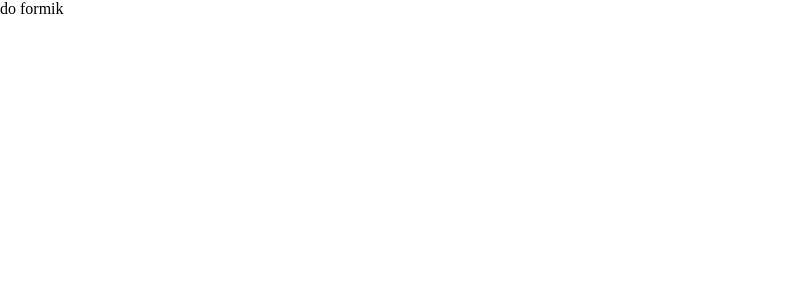
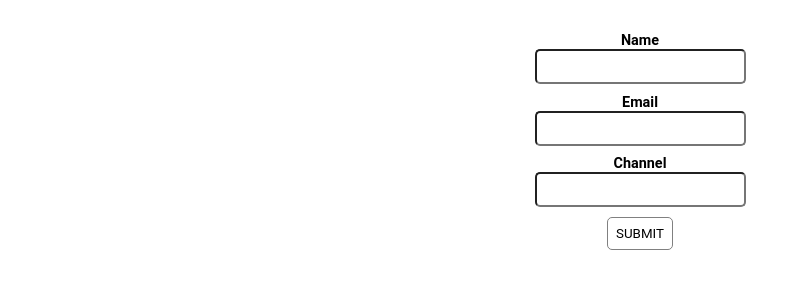
Before and after one commit to Maxinth/formik-ish, a React (Create React App) app: page / in a window 1280 px wide. Shown: the top 300 px of the page, without its empty margins (0-809 px from the left). Built offline with nearby package versions, Linux system fonts and the light colour scheme.

Commit message:
form setup

```diff
--- a/src/App.css
+++ b/src/App.css
@@ -2,4 +2,54 @@
   margin: 0;
   padding: 0;
   box-sizing: border-box;
+  font-family: "Roboto", sans-serif;
 }
+
+form {
+  /* border: 1px solid red; */
+  max-width: 1200px;
+  margin: 0 auto;
+  padding: 2rem;
+  display: flex;
+  justify-content: center;
+  align-items: center;
+  flex-direction: column;
+}
+
+form button {
+  padding: 0.5rem;
+  border: 1px solid grey;
+  text-transform: uppercase;
+  cursor: pointer;
+  background-color: transparent;
+  border-radius: 5px;
+  transition: all 0.2s;
+}
+
+button:hover {
+  background-color: #333;
+  color: #fff;
+}
+
+.field {
+  display: flex;
+  flex-direction: column;
+  justify-content: space-between;
+  align-items: center;
+  max-width: 400px;
+  margin: 0 auto;
+  margin-bottom: 0.6rem;
+  width: 100%;
+}
+
+.field label {
+  font-size: 0.9rem;
+  font-weight: bold;
+  /* align-self: flex-start; */
+  text-transform: capitalize;
+}
+
+.field input {
+  padding: 0.5rem;
+  border-radius: 5px;
+}
--- a/src/App.js
+++ b/src/App.js
@@ -1,7 +1,17 @@
 import "./App.css";
+import CustomField from "./components/CustomField";
 
 function App() {
-  return <div className="App">do formik</div>;
+  return (
+    <div className="App">
+      <form>
+        <CustomField label="name" value="" type="text" />
+        <CustomField label="email" value="" type="text" />
+        <CustomField label="channel" value="" type="text" />
+        <button type="button">Submit</button>
+      </form>
+    </div>
+  );
 }
 
 export default App;
--- /dev/null
+++ b/src/components/CustomField.jsx
@@ -0,0 +1,17 @@
+import PropTypes from "prop-types";
+
+const CustomField = ({ label, value, type }) => {
+  return (
+    <div className="field">
+      <label htmlFor={label}>{label}</label>
+      <input type={type} value={value} name={label} id={label} />
+    </div>
+  );
+};
+
+CustomField.propTypes = {
+  label: PropTypes.string,
+  value: PropTypes.string,
+  type: PropTypes.string,
+};
+export default CustomField;
```
